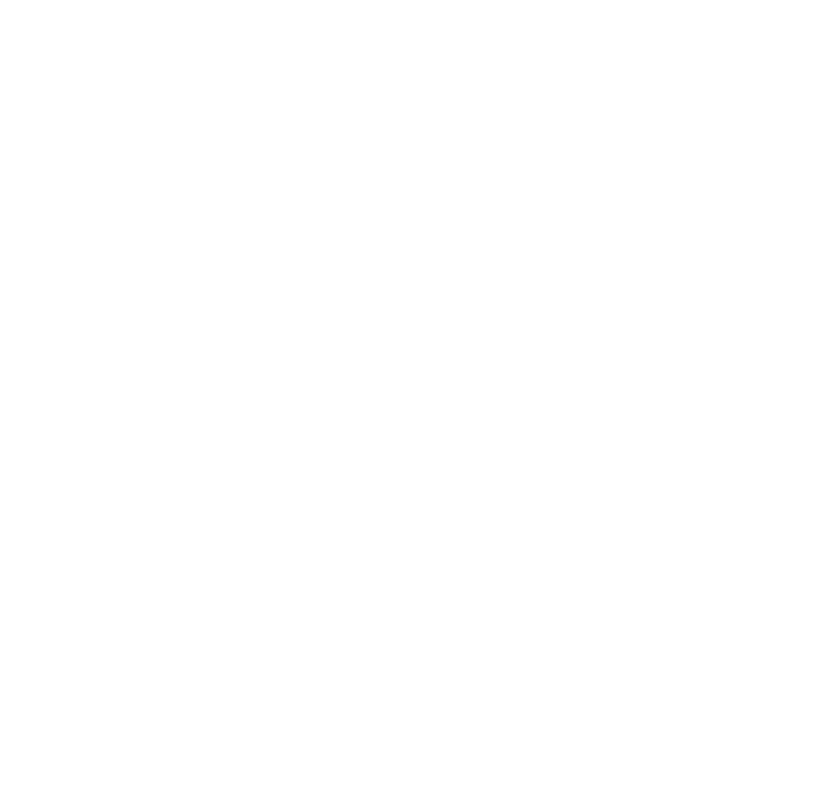
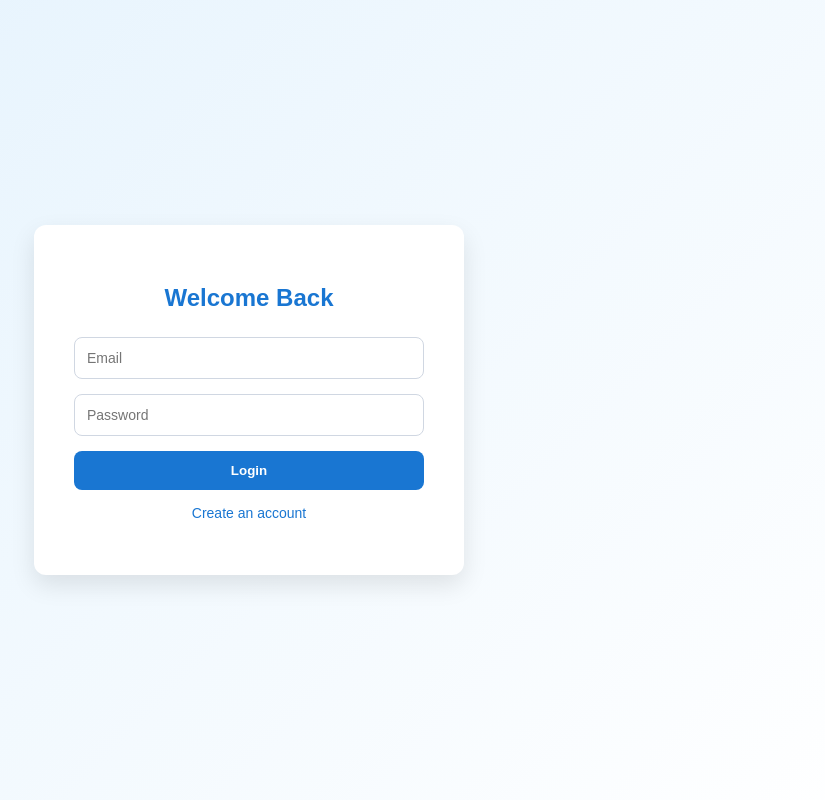
Before and after one commit to Natnael1921/Copia-E-Commerce, a React (Vite) app in the folder Frontend/: page /auth in a window 1280 px wide. Before the commit this address had no page. Shown: the whole page, without its empty margins (391-1216 px from the left). Built offline with nearby package versions, Linux system fonts and the light colour scheme; a web font is replaced by a local one.

Commit message:
feat(auth) : implement authentication with protected routes

```diff
--- /dev/null
+++ b/Frontend/src/components/ProtectedRoute.jsx
@@ -0,0 +1,20 @@
+import React, { useContext } from "react";
+import { Navigate } from "react-router-dom";
+import { AuthContext } from "../context/AuthContext";
+
+const ProtectedRoute = ({ children, adminOnly = false }) => {
+  const { user } = useContext(AuthContext);
+
+  // If no user, redirect to login
+  if (!user) {
+    return <Navigate to="/auth" replace />;
+  }
+
+  if (adminOnly && user.role !== "admin") {
+    return <Navigate to="/" replace />;
+  }
+
+  return children;
+};
+
+export default ProtectedRoute;
--- /dev/null
+++ b/Frontend/src/context/AuthContext.jsx
@@ -0,0 +1,22 @@
+import { createContext, useState } from "react"
+
+export const AuthContext = createContext()
+
+export const AuthProvider = ({ children }) => {
+
+  const [user, setUser] = useState(null)
+
+  const login = (userData) => {
+    setUser(userData)
+  }
+
+  const logout = () => {
+    setUser(null)
+  }
+
+  return (
+    <AuthContext.Provider value={{ user, login, logout }}>
+      {children}
+    </AuthContext.Provider>
+  )
+}
--- a/Frontend/src/main.jsx
+++ b/Frontend/src/main.jsx
@@ -1,9 +1,11 @@
 import React from 'react';
 import ReactDOM from 'react-dom/client';
 import App from './App';
-
+import { AuthProvider } from './context/AuthContext';
 ReactDOM.createRoot(document.getElementById('root')).render(
   <React.StrictMode>
-    <App />
+   <AuthProvider>
+      <App />
+    </AuthProvider>
   </React.StrictMode>
 );
--- /dev/null
+++ b/Frontend/src/pages/admin/AdminDashboard.jsx
@@ -0,0 +1,9 @@
+import React from 'react'
+
+export default function AdminDashboard() {
+  return (
+    <div>
+      ADMIN DASHBOARD
+    </div>
+  )
+}
--- /dev/null
+++ b/Frontend/src/pages/auth/Auth.jsx
@@ -0,0 +1,97 @@
+import { useState, useContext } from "react"
+import { useNavigate } from "react-router-dom"
+import { AuthContext } from "../../context/AuthContext"
+import { loginUser,registerUser } from "../../services/authService"
+import "../../styles/Auth.css"
+
+export default function Auth() {
+
+  const [isLogin, setIsLogin] = useState(true)
+  const [name, setName] = useState("")
+  const [email, setEmail] = useState("")
+  const [password, setPassword] = useState("")
+
+  const { login } = useContext(AuthContext)
+
+  const navigate = useNavigate()
+
+  const handleSubmit = async (e) => {
+    e.preventDefault()
+
+    try {
+
+      if (isLogin) {
+
+        const data = await loginUser(email, password)
+
+        login(data.user)
+
+        if (data.user.role === "admin") {
+          navigate("/admin/dashboard")
+        } else {
+          navigate("/")
+        }
+
+      } else {
+
+        await registerUser(name, email, password)
+
+        alert("Account created. Please login.")
+        setIsLogin(true)
+
+      }
+
+    } catch (error) {
+        console.error(error.message)
+      alert("Authentication failed")
+    }
+  }
+
+  return (
+
+    <div className="auth-container">
+
+      <div className="auth-card">
+
+        <h2>{isLogin ? "Welcome Back" : "Create Account"}</h2>
+
+        <form onSubmit={handleSubmit}>
+
+          {!isLogin && (
+            <input
+              type="text"
+              placeholder="Name"
+              value={name}
+              onChange={(e)=>setName(e.target.value)}
+            />
+          )}
+
+          <input
+            type="email"
+            placeholder="Email"
+            value={email}
+            onChange={(e)=>setEmail(e.target.value)}
+          />
+
+          <input
+            type="password"
+            placeholder="Password"
+            value={password}
+            onChange={(e)=>setPassword(e.target.value)}
+          />
+
+          <button type="submit">
+            {isLogin ? "Login" : "Register"}
+          </button>
+
+        </form>
+
+        <p onClick={()=>setIsLogin(!isLogin)} className="switch-text">
+          {isLogin ? "Create an account" : "Already have an account?"}
+        </p>
+
+      </div>
+
+    </div>
+  )
+}
--- /dev/null
+++ b/Frontend/src/pages/user/Cart.jsx
@@ -0,0 +1,9 @@
+import React from 'react'
+
+export default function Cart() {
+  return (
+    <div>
+      Your carts
+    </div>
+  )
+}
--- /dev/null
+++ b/Frontend/src/pages/user/Orders.jsx
@@ -0,0 +1,9 @@
+import React from 'react'
+
+export default function Orders() {
+  return (
+    <div>
+      Your Orders
+    </div>
+  )
+}
--- a/Frontend/src/routes/AppRoutes.jsx
+++ b/Frontend/src/routes/AppRoutes.jsx
@@ -1,5 +1,10 @@
 import { BrowserRouter, Routes, Route } from "react-router-dom";
 import Home from "../pages/public/Home";
+import Auth from "../pages/auth/Auth";
+import AdminDashboard from "../pages/admin/AdminDashboard";
+import Orders from "../pages/user/Orders";
+import Cart from "../pages/user/Cart";
+import ProtectedRoute from "../components/ProtectedRoute";
 
 const AppRoutes = () => {
   return (
@@ -8,7 +13,35 @@ const AppRoutes = () => {
       <Routes>
 
         <Route path="/" element={<Home />} />
+        <Route path="/auth" element={<Auth />} />
 
+        {/* Protected Admin Dashboard */}
+        <Route
+          path="/admin/dashboard"
+          element={
+            <ProtectedRoute adminOnly={true}>
+              <AdminDashboard />
+            </ProtectedRoute>
+          }
+        />
+
+        {/* Protected User Pages */}
+        <Route
+          path="/orders"
+          element={
+            <ProtectedRoute>
+              <Orders />
+            </ProtectedRoute>
+          }
+        />
+        <Route
+          path="/cart"
+          element={
+            <ProtectedRoute>
+              <Cart />
+            </ProtectedRoute>
+          }
+        />
       </Routes>
 
     </BrowserRouter>
--- /dev/null
+++ b/Frontend/src/services/authService.js
@@ -0,0 +1,11 @@
+import API from "../api/api"
+
+export const loginUser = async (email, password) => {
+  const res = await API.post("/auth/login", { email, password })
+  return res.data
+}
+
+export const registerUser = async (name, email, password) => {
+  const res = await API.post("/auth/register", { name, email, password })
+  return res.data
+}
--- /dev/null
+++ b/Frontend/src/styles/auth.css
@@ -0,0 +1,97 @@
+.auth-container{
+  height:100vh;
+  display:flex;
+  justify-content:center;
+  align-items:center;
+  background:linear-gradient(135deg,#e3f2fd,#ffffff);
+  font-family:Arial, Helvetica, sans-serif;
+}
+
+.auth-card{
+  background:white;
+  padding:40px;
+  width:350px;
+  border-radius:12px;
+  box-shadow:0 10px 25px rgba(0,0,0,0.1);
+  text-align:center;
+}
+
+.auth-card h2{
+  margin-bottom:25px;
+  color:#1976d2;
+}
+
+.auth-card form{
+  display:flex;
+  flex-direction:column;
+}
+
+.auth-card input{
+  margin-bottom:15px;
+  padding:12px;
+  border-radius:8px;
+  border:1px solid #d0d7e2;
+  font-size:14px;
+}
+
+.auth-card input:focus{
+  outline:none;
+  border-color:#1976d2;
+}
+
+.auth-card button{
+  padding:12px;
+  border:none;
+  border-radius:8px;
+  background:#1976d2;
+  color:white;
+  font-weight:bold;
+  cursor:pointer;
+  transition:0.3s;
+}
+
+.auth-card button:hover{
+  background:#1259a7;
+}
+
+.switch-text{
+  margin-top:15px;
+  color:#1976d2;
+  cursor:pointer;
+  font-size:14px;
+}
+
+.switch-text:hover{
+  text-decoration:underline;
+}
+.nav-link {
+  background: none;
+  border: none;
+  color: #07163f;
+  font-weight: 700;
+  font-size: 0.95rem;
+  margin: 0 10px;
+  padding: 4px 10px;
+  cursor: pointer;
+  transition: all 0.2s ease;
+  border-radius: 4px;
+}
+
+.nav-link:hover {
+  background: rgba(255, 255, 255, 0.15);
+  color: #151fd2;
+  transform: scale(1.05);
+}
+
+.nav-link:focus {
+  outline: none;
+  box-shadow: 0 0 0 2px rgba(25, 83, 230, 0.5);
+}
+
+
+.welcome-text {
+  margin-right: 10px;
+  margin-left: 10px;
+  font-weight: 700;
+  color: #06114e;
+}
--- a/Frontend/src/styles/navbar.css
+++ b/Frontend/src/styles/navbar.css
@@ -128,6 +128,8 @@
   }
   .cart-icon img {
     height: 28px;
+    margin-left: 20px;
+    margin-right: 20px;
   }
 }
 
@@ -181,3 +183,59 @@
     height: 24px;
   }
 }
+/* Hamburger for mobile */
+.hamburger {
+  display: none;
+  font-size: 1.5rem;
+  cursor: pointer;
+}
+
+/* Mobile Menu */
+.mobile-menu {
+  position: absolute;
+  top: 70px;
+  right: 0;
+  background: white;
+  width: 200px;
+  padding: 1rem;
+  display: flex;
+  flex-direction: column;
+  gap: 1rem;
+  box-shadow: 0 4px 8px rgba(0,0,0,0.1);
+  z-index: 1000;
+}
+
+.mobile-menu button {
+  background: none;
+  border: none;
+  font-size: 1rem;
+  text-align: left;
+  cursor: pointer;
+}
+
+/* Media Queries */
+
+/* Tablet & Mobile <= 1024px */
+@media screen and (max-width: 1024px) {
+  .desktop-links {
+    display: none;
+  }
+  .hamburger {
+    display: block;
+  }
+}
+
+/* Mobile <= 768px */
+@media screen and (max-width: 768px) {
+  .search-input {
+    min-width: 0;
+    font-size: 0.85rem;
+  }
+  .category-select {
+    display: none;
+  }
+  .navbar-left {
+    gap: 0.5rem;
+    flex: 1;
+  }
+}
```
Also changed, not shown: Frontend/src/components/Navbar.jsx (+69 -7 lines).
